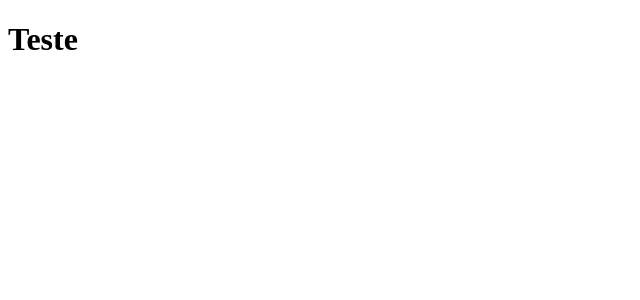
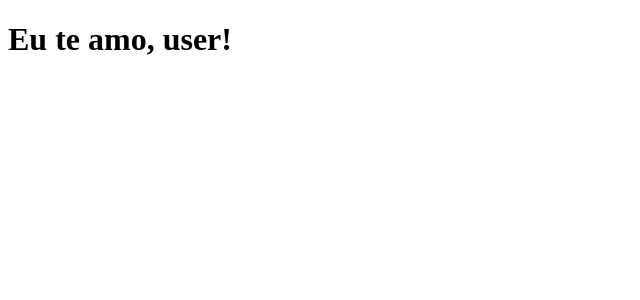
Before and after one commit to gabrielbitti/clone-tabnews, a Next.js app: page / in a window 1280 px wide. Shown: the top 300 px of the page, without its empty margins (0-640 px from the left). Built offline with nearby package versions, Linux system fonts and the light colour scheme.

Commit message:
Adds index page

```diff
--- a/pages/index.js
+++ b/pages/index.js
@@ -1,5 +1,5 @@
 function Home() {
-    return <h1>Teste</h1>;
+    return <h1>Eu te amo, user!</h1>;
 }
 
 export default Home;
```
